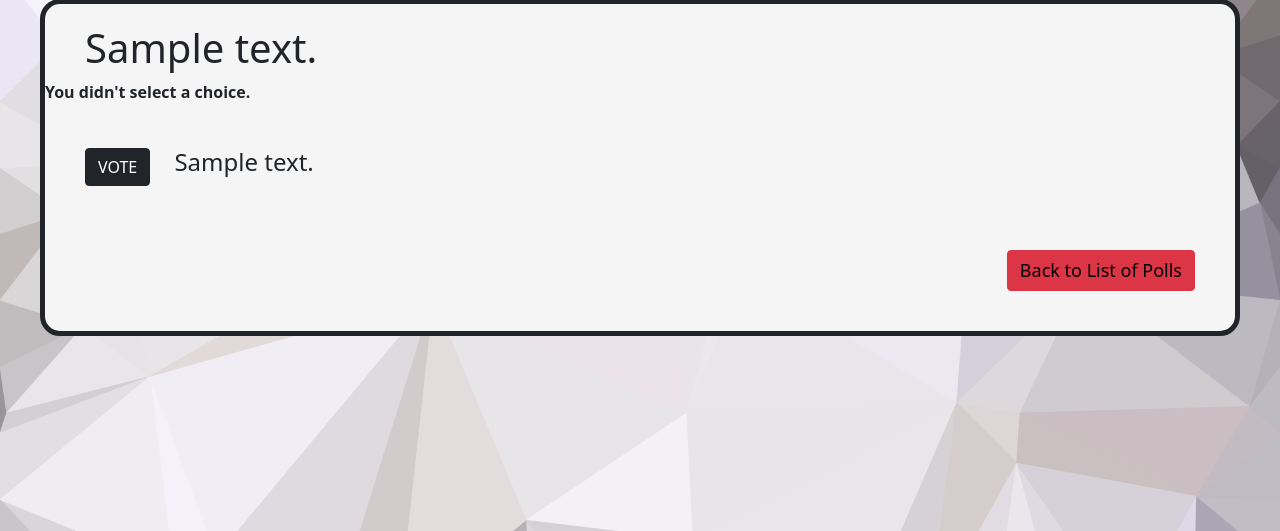
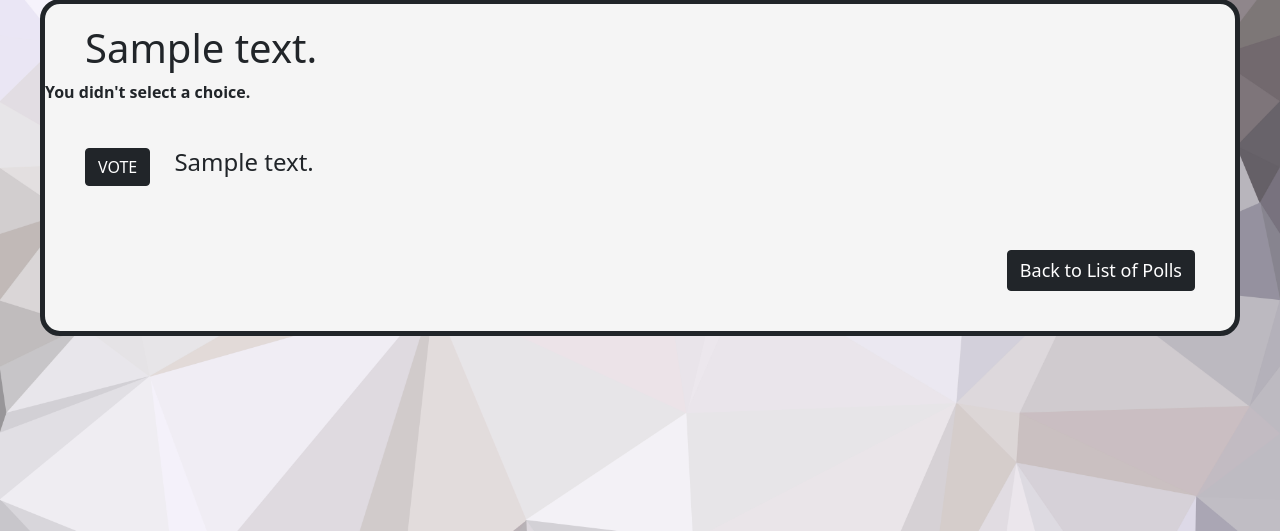
Before and after one commit to wave49192/ku-polls, a Django app: page /polls/1/vote/ in a window 1280 px wide. Shown: the part 97-628 px from the top of the page. Run offline with Django 3.2, Linux system fonts and the light colour scheme; tables that the repository leaves empty hold one stand-in row (values such as "Sample post").

Commit message:
more styling on details page

```diff
--- a/polls/templates/polls/detail.html
+++ b/polls/templates/polls/detail.html
@@ -33,8 +33,8 @@
 
 </form>
 <div style="margin-top: 40px;text-align: right">
-    <button  class="btn btn-danger">
-    <a href="{% url 'polls:index' %}" style="text-decoration: none;color:black;font-size: large ">Back to List of Polls</a>
+    <button  class="btn btn-dark">
+    <a href="{% url 'polls:index' %}" style="text-decoration: none;color:white;font-size: large ">Back to List of Polls</a>
         </button>
     </div>
 </div>
```
